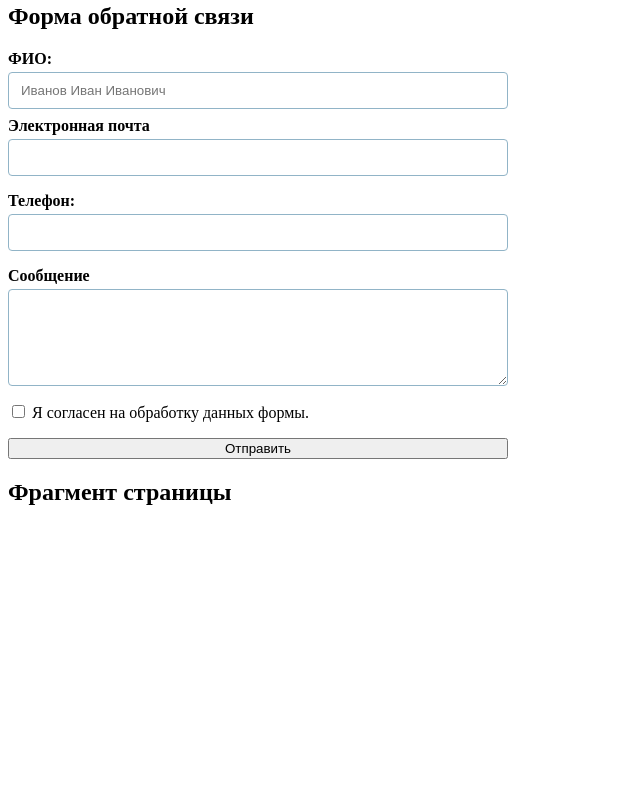
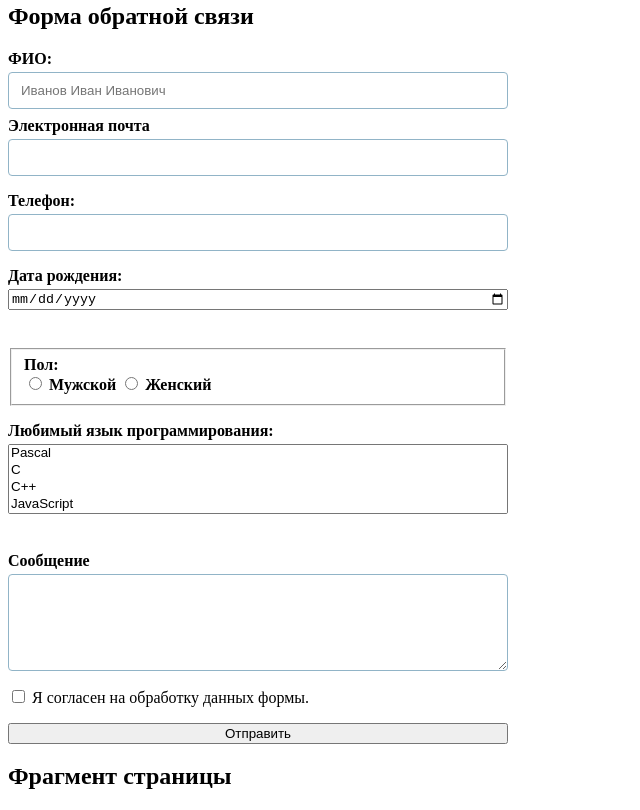
Before and after one commit to Damanling/untitled, a website built with webpack: page index.html in a window 1280 px wide. Shown: the part 966-1776 px from the top of the page, without its empty margins (0-640 px from the left). Before the commit the page ends 1491 px from the top, so only its background shows below. Built offline with nearby package versions, Linux system fonts and the light colour scheme.

Commit message:
исправktyj

```diff
--- a/css/style.css
+++ b/css/style.css
@@ -21,6 +21,8 @@
 .contact-form input[type="text"],
 .contact-form input[type="email"],
 .contact-form input[type="tel"],
+.contact-form input[type="sex"],
+.contact-form input[type="languages"],
 .contact-form textarea {
     width: 100%;
     box-sizing: border-box;
--- a/index.html
+++ b/index.html
@@ -79,6 +79,35 @@
                     <input type="tel" name="phone" id="phone" pattern="[0-9+]{10,}" title="Формат: +7... или 10 цифр" required>
                 </div>
                 <div class="form-field">
+                <label for="birthday">Дата рождения:</label>
+                <input type="date" name="birthday" id="birthday" max="2008-09-23" required /><br />
+                </div>
+                <div class="form-field">
+                <fieldset>
+                    <label for="languages">Пол:</label><br />
+                        <input type="radio" name="gender" id="male" value="male" required />
+                        <label for="male">Мужской</label>
+                        <input type="radio" name="gender" id="female" value="female" />
+                        <label for="female">Женский</label>
+                </fieldset>
+                </div>
+                <div class="form-field">
+                <label for="languages">Любимый язык программирования:</label>
+                <select multiple name="languages" id="languages" required>
+                    <option>Pascal</option>
+                    <option>C</option>
+                    <option>C++</option>
+                    <option>JavaScript</option>
+                    <option>PHP</option>
+                    <option>Python</option>
+                    <option>Java</option>
+                    <option>Haskell</option>
+                    <option>Clojure</option>
+                    <option>Prolog</option>
+                    <option>Scala</option>
+                </select><br />
+                </div>
+                <div class="form-field">
                     <label for="message">Сообщение</label>
                     <textarea id="message" name="message" rows="5" required></textarea>
                 </div>
```
Also changed, not shown: 1 other file.
